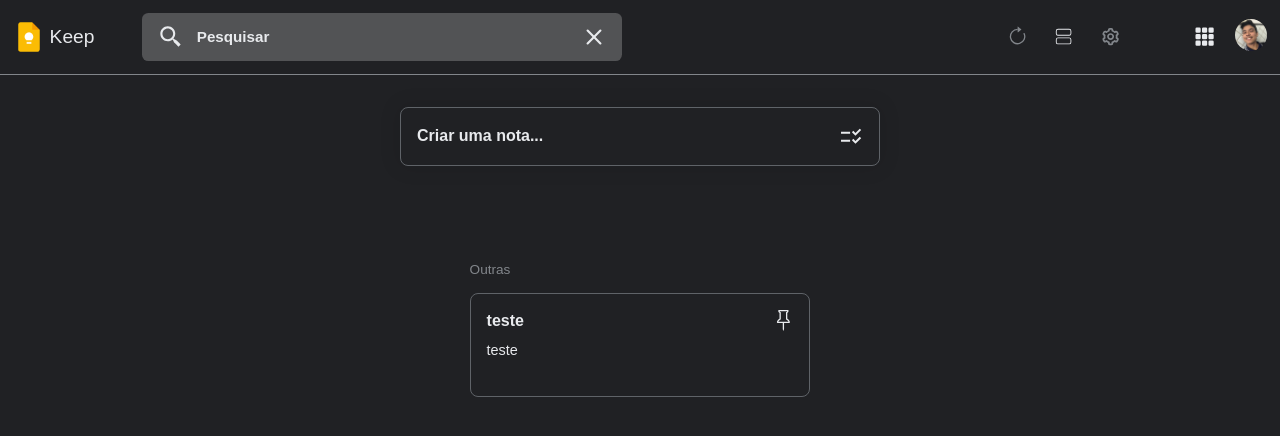
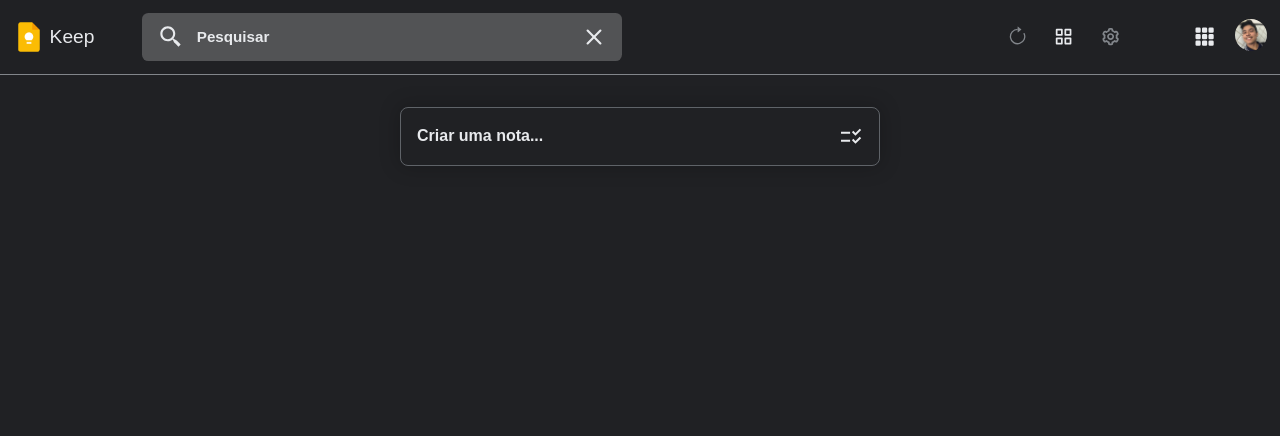
Before and after one commit to felipesoarws/google-keep-clone, a React (Vite) app: page / in a window 1280 px wide. Shown: the top 436 px of the page. Built offline with nearby package versions, Linux system fonts and the light colour scheme.

Commit message:
Add files via upload

```diff
--- a/src/App.jsx
+++ b/src/App.jsx
@@ -30,18 +30,14 @@ function App() {
   const notesMenuDetailed = useRef(null);
   const notesList = useRef(null);
   const notesList_1 = useRef(null);
+  const notesCreatorContainer = useRef(null);
   const notesContainer = useRef(null);
   const notesPinnedList = useRef(null);
   const notesNotPinnedList = useRef(null);
 
-  const [notes, setNotes] = useState([
-    {
-      id: 1,
-      title: "teste",
-      desc: "teste",
-      pin: false,
-    },
-  ]);
+  const [search, setSearch] = useState("");
+
+  const [notes, setNotes] = useState([]);
 
   const [pinnedNotes, setPinnedNotes] = useState([]);
   const [notPinnedNotes, setNotPinnedNotes] = useState([]);
@@ -103,38 +99,6 @@ function App() {
     forceUptade();
   };
 
-  const gridView = () => {
-    notesList.current.classList.remove("list_view");
-    notesList_1.current.classList.remove("list_view");
-    notesContainer.current.classList.remove("list_view");
-    notesMenuList.current.classList.remove("list_view");
-    notesPinnedList.current.classList.remove("list_view");
-    notesNotPinnedList.current.classList.remove("list_view");
-
-    notesPinnedList.current.classList.add("grid_view");
-    notesNotPinnedList.current.classList.add("grid_view");
-    notesMenuList.current.classList.add("grid_view");
-    notesContainer.current.classList.add("grid_view");
-    notesList.current.classList.add("grid_view");
-    notesList_1.current.classList.add("grid_view");
-  };
-
-  const listView = () => {
-    notesList.current.classList.add("list_view");
-    notesList_1.current.classList.add("list_view");
-    notesContainer.current.classList.add("list_view");
-    notesMenuList.current.classList.add("list_view");
-    notesPinnedList.current.classList.add("list_view");
-    notesNotPinnedList.current.classList.add("list_view");
-
-    notesPinnedList.current.classList.remove("grid_view");
-    notesNotPinnedList.current.classList.remove("grid_view");
-    notesMenuList.current.classList.remove("grid_view");
-    notesContainer.current.classList.remove("grid_view");
-    notesList.current.classList.remove("grid_view");
-    notesList_1.current.classList.remove("grid_view");
-  };
-
   const toggleNotesMenu = () => {
     notesMenu.current.classList.toggle("disappear");
     notesMenuDetailed.current.classList.toggle("show");
@@ -169,6 +133,42 @@ function App() {
     return;
   };
 
+  const gridView = () => {
+    notesList.current.classList.remove("list_view");
+    notesList_1.current.classList.remove("list_view");
+    notesContainer.current.classList.remove("list_view");
+    notesMenuList.current.classList.remove("list_view");
+    notesPinnedList.current.classList.remove("list_view");
+    notesNotPinnedList.current.classList.remove("list_view");
+    notesCreatorContainer.current.classList.remove("list_view");
+
+    notesPinnedList.current.classList.add("grid_view");
+    notesNotPinnedList.current.classList.add("grid_view");
+    notesMenuList.current.classList.add("grid_view");
+    notesContainer.current.classList.add("grid_view");
+    notesList.current.classList.add("grid_view");
+    notesList_1.current.classList.add("grid_view");
+    notesCreatorContainer.current.classList.add("grid_view");
+  };
+
+  const listView = () => {
+    notesList.current.classList.add("list_view");
+    notesList_1.current.classList.add("list_view");
+    notesContainer.current.classList.add("list_view");
+    notesMenuList.current.classList.add("list_view");
+    notesPinnedList.current.classList.add("list_view");
+    notesNotPinnedList.current.classList.add("list_view");
+    notesNotPinnedList.current.classList.add("list_view");
+
+    notesPinnedList.current.classList.remove("grid_view");
+    notesNotPinnedList.current.classList.remove("grid_view");
+    notesMenuList.current.classList.remove("grid_view");
+    notesContainer.current.classList.remove("grid_view");
+    notesList.current.classList.remove("grid_view");
+    notesList_1.current.classList.remove("grid_view");
+    notesList_1.current.classList.remove("grid_view");
+  };
+
   return (
     <div className="App">
       <header>
@@ -192,6 +192,7 @@ function App() {
                 placeholder="Pesquisar"
                 id=""
                 ref={searchInputMobileMenu}
+                onChange={(e) => setSearch(e.target.value)}
               />
               <div className="icon-delete" onClick={() => removeSearchInput()}>
                 <FiX />
@@ -226,6 +227,7 @@ function App() {
                 type="text"
                 placeholder="Pesquisar"
                 ref={searchInputDesktopMenu}
+                onChange={(e) => setSearch(e.target.value)}
               />
               <div className="icon-delete" onClick={() => removeSearchInput()}>
                 <FiX />
@@ -238,14 +240,14 @@ function App() {
             </div>
             <div className="icons-grid-list">
               <div
-                className="icon-grid disappear"
+                className="icon-grid"
                 ref={iconGridView}
                 onClick={() => showGridView()}
               >
                 <BiGridAlt />
               </div>
               <div
-                className="icon-list"
+                className="icon-list disappear"
                 ref={iconListView}
                 onClick={() => showListView()}
               >
@@ -266,8 +268,8 @@ function App() {
         </div>
       </header>
       <main className="main">
-        <div className="notes list_view">
-          <div className="notes_creator" ref={notesContainer}>
+        <div className="notes list_view" ref={notesContainer}>
+          <div className="notes_creator" ref={notesCreatorContainer}>
             <form ref={notesMenu}>
               <input
                 type="text"
@@ -285,9 +287,6 @@ function App() {
                     ref={notesTitleInput}
                   />
                 </div>
-                <div className="note_fixer">
-                  <BsFillPinFill />
-                </div>
               </div>
 
               <div className="s-line">
@@ -298,9 +297,8 @@ function App() {
                 />
               </div>
               <div className="t-line">
-                <MdOutlineColorLens />
                 <div className="clone-note">
-                  <button onClick={(e) => toggleNotesMenu(this)}>Fechar</button>
+                  <button onClick={(e) => toggleNotesMenu()}>Fechar</button>
                 </div>
               </div>
             </div>
@@ -312,7 +310,14 @@ function App() {
                 {pinnedNotes.length > 0 && <h1>Marcadas</h1>}
               </div>
               <div className="list_view notes_list" ref={notesList}>
-                {notes.map((item) => {
+                {notes
+                  .filter((item) => {
+                    return search.toLowerCase() === ""
+                      ? item
+                      : item.title.toLowerCase().includes(search) ||
+                          item.desc.toLowerCase().includes(search);
+                  })
+                  .map((item) => {
                     if (item.pin)
                       return (
                         <div
@@ -345,10 +350,20 @@ function App() {
                 {notPinnedNotes.length < 1 && <h1></h1>}
               </div>
               <div className="list_view notes_list" ref={notesList_1}>
-                {notes.map((item) => {
+                {notes
+                  .filter((item) => {
+                    return search.toLowerCase() === ""
+                      ? item
+                      : item.title.toLowerCase().includes(search) ||
+                          item.desc.toLowerCase().includes(search);
+                  })
+                  .map((item) => {
                     if (!item.pin)
                       return (
-                      <div className={item.id + " note "} key={item.id}>
+                        <div
+                          className={item.id + " note list_view"}
+                          key={item.id}
+                        >
                           <div className={item.id + " title"}>
                             <h1>{item.title}</h1>
                             <div
--- a/src/index.css
+++ b/src/index.css
@@ -327,9 +327,13 @@ body main .notes {
   align-items: center;
   justify-content: center;
   flex-direction: column;
+  transition: all 0.3s ease-in-out;
 }
 body main .notes.list_view {
   width: 21.3rem;
+}
+body main .notes.grid_view {
+  width: 100%;
 }
 body main .notes_creator {
   position: relative;
@@ -344,7 +348,7 @@ body main .notes_creator form {
   display: flex;
   align-items: center;
   justify-content: space-between;
-  box-shadow: 0 0 20px 2px rgba(0, 0, 0, 0.1);
+  box-shadow: 0 0 20px 2px rgba(0, 0, 0, 0.2);
   border: 1px solid #5f6368;
   border-radius: 0.5rem;
   padding: 1rem;
@@ -439,6 +443,10 @@ body main .notes_creator_detailed .s-line input {
 }
 body main .notes_creator_detailed .t-line {
   margin-top: 0.7rem;
+  display: flex;
+  align-items: center;
+  justify-content: flex-end;
+  width: 100%;
 }
 body main .notes_creator_detailed .t-line button {
   border: 0;
@@ -550,7 +558,7 @@ body main .notes_list .note {
   gap: 0.7rem;
   overflow-wrap: break-word;
   text-align: left;
-  transition: all 0.3s ease-in-out;
+  box-shadow: 0 0 20px 2px rgba(0, 0, 0, 0.2);
 }
 body main .notes_list .note .title {
   display: flex;
--- a/src/index.scss
+++ b/src/index.scss
@@ -343,9 +343,14 @@ body {
             align-items: center;
             justify-content: center;
             flex-direction: column;
+            transition: all 0.3s ease-in-out;
 
             &.list_view {
                 width: 21.3rem;
+            }
+
+            &.grid_view {
+                width: 100%;
             }
 
             &_creator {
@@ -360,7 +365,7 @@ body {
                     display: flex;
                     align-items: center;
                     justify-content: space-between;
-                    box-shadow: 0 0 20px 2px rgba(0, 0, 0, 0.1);
+                    box-shadow: 0 0 20px 2px rgba(0, 0, 0, 0.2);
                     border: 1px solid $border-color;
                     border-radius: 0.5rem;
                     padding: 1rem;
@@ -459,6 +464,11 @@ body {
 
                     .t-line {
                         margin-top: 0.7rem;
+                        display: flex;
+                        align-items: center;
+                        justify-content: flex-end;
+                        width: 100%;
+
                         button {
                             border: 0;
                             outline: 0;
@@ -592,7 +602,7 @@ body {
                     gap: 0.7rem;
                     overflow-wrap: break-word;
                     text-align: left;
-                    transition: all 0.3s ease-in-out;
+                    box-shadow: 0 0 20px 2px rgba(0, 0, 0, 0.2);
 
                     .title {
                         display: flex;
```
Also changed, not shown: 1 other file (tests, documents, lock files or other folders). Lines whose indentation alone changed are shown as unchanged.
